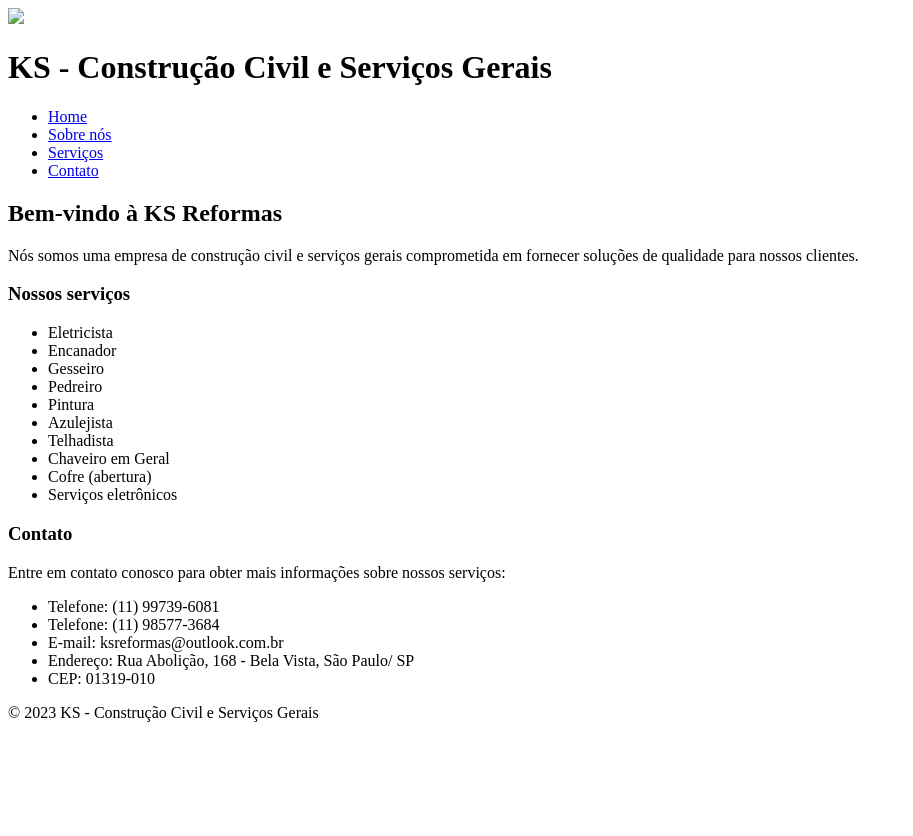
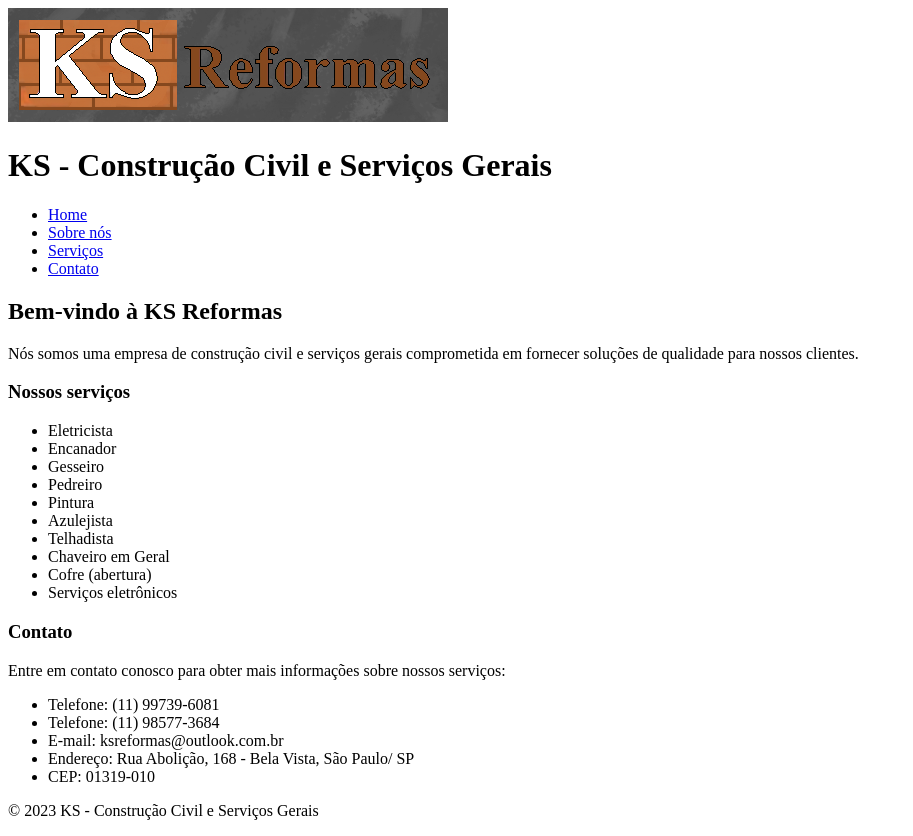
Before and after one commit to RaissaAssis/ksreformas, a plain HTML site: page index.html in a window 1280 px wide. Shown: the whole page, without its empty margins (0-913 px from the left). Before the commit the page ends 800 px from the top, so only its background shows below. Drawn offline with Linux system fonts and the light colour scheme.

Commit message:
Update index.html

```diff
--- a/index.html
+++ b/index.html
@@ -2,10 +2,10 @@
 	<html>
 <head>
 	<title>KS Reformas</title>
-	<link rel="icon" type="image/png" href="RaissaAssis/ksreformas/favicon.png">
+	<link rel="icon" type="image/png" href="favicon.png">
 </head>
 <body>
-	<img src= "RaissaAssis/ksreformas/banner.png">
+	<img src= "banner.png">
 	<style>
 	#menu {
   		position: fixed;
```
